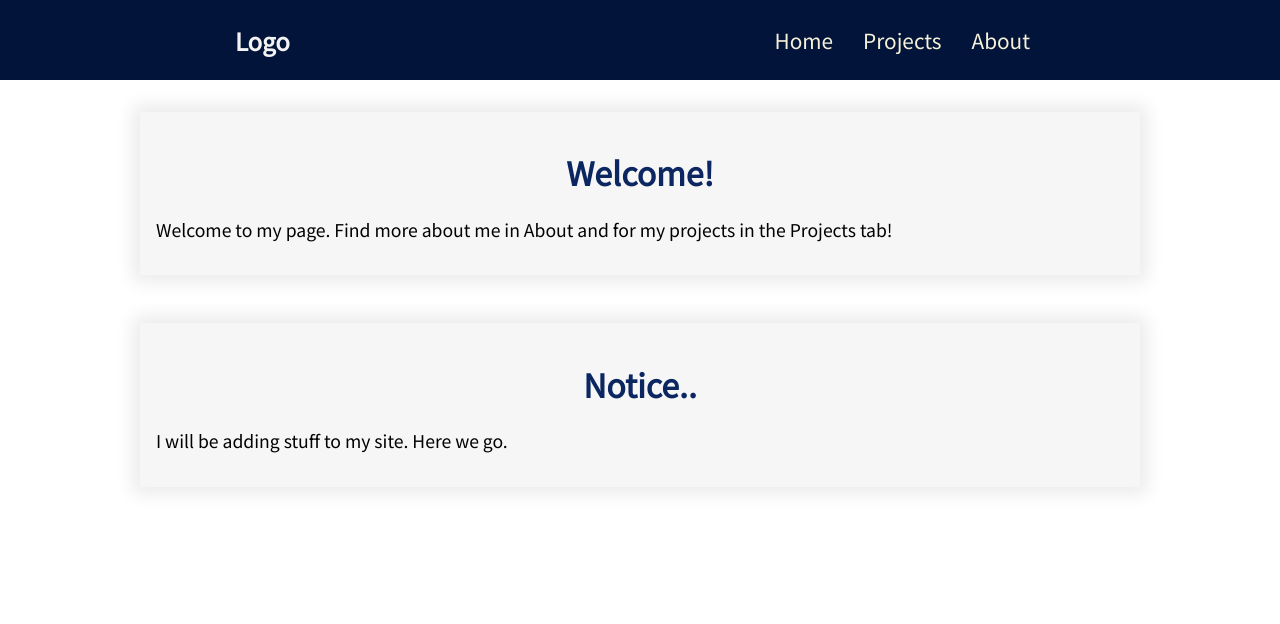
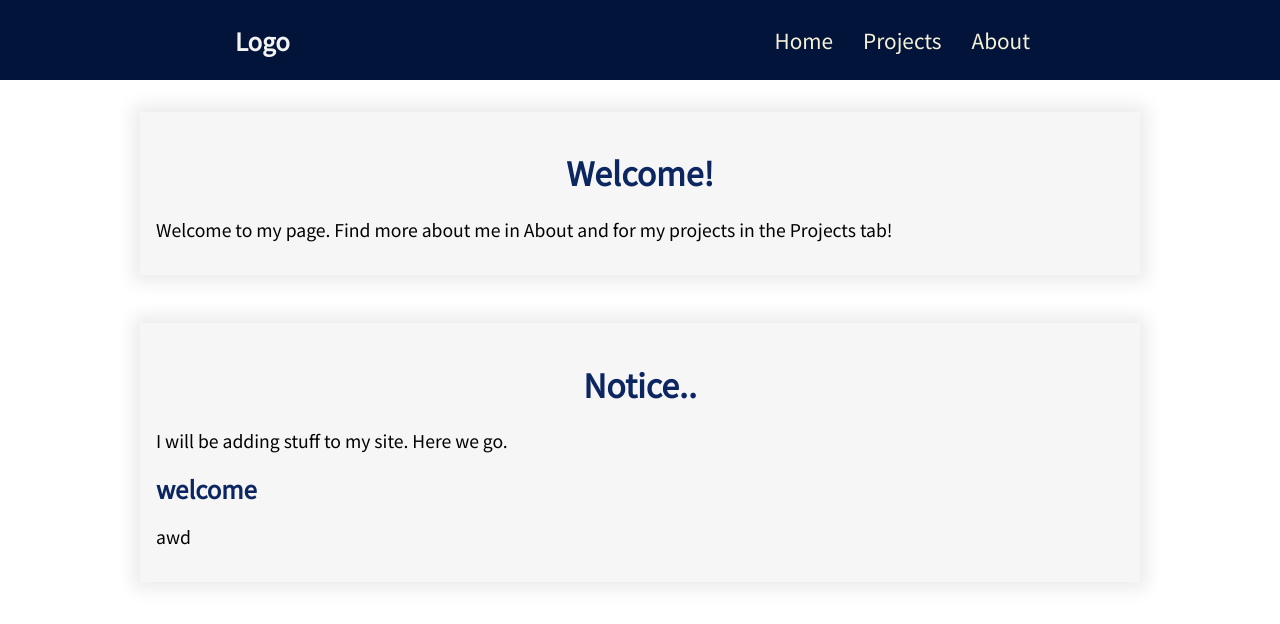
Before and after one commit to kruzus/personal, a React (Create React App) app: page / in a window 1280 px wide. Shown: the top 624 px of the page. Built offline with nearby package versions, Linux system fonts and the light colour scheme.

Commit message:
few css things

```diff
--- a/src/components/Navbar/index.tsx
+++ b/src/components/Navbar/index.tsx
@@ -4,7 +4,7 @@ import { Link } from "react-router-dom";
 import "./style.scss";
 
 export const Navbar = () => {
-  const title = "Logo"
+  const headertitle = "Logo"
   const SITE_TITLE = "kruzus' page"
   useEffect(() => {
     document.title = SITE_TITLE;
@@ -12,7 +12,7 @@ export const Navbar = () => {
   return (
     <>
       <nav className="navcont noselect">
-        <h3 className="logo">{ title} </h3>
+        <h3 className="logo">{ headertitle}</h3>
         <div className="links">
           <Link className="item" to="/">
             Home
--- a/src/views/Home.tsx
+++ b/src/views/Home.tsx
@@ -12,6 +12,14 @@ export const Home = () => {
         <Post
           heading="Notice.."
           body="I will be adding stuff to my site. Here we go."
+          other={
+            [
+              {
+                heading: "welcome",
+                body: "awd"
+              }
+            ]
+          }
         />
       </Wrapper>
     </>
```
Also changed, not shown: src/components/shared/Container.tsx (+6 -4 lines), src/components/shared/ProjectListCard.tsx (+6 -4 lines), src/hooks/useAxios/index.ts (+2 -12 lines).
